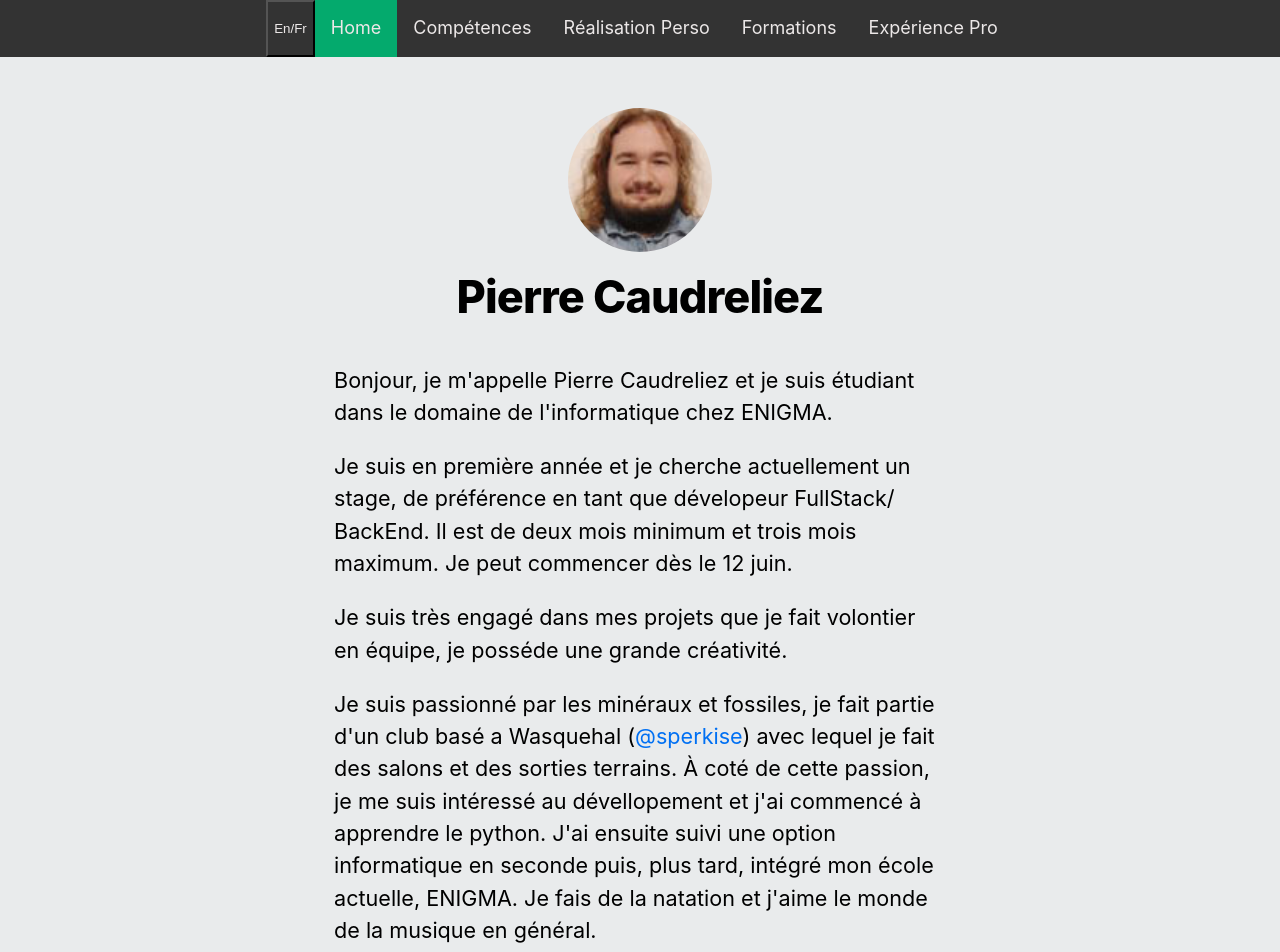
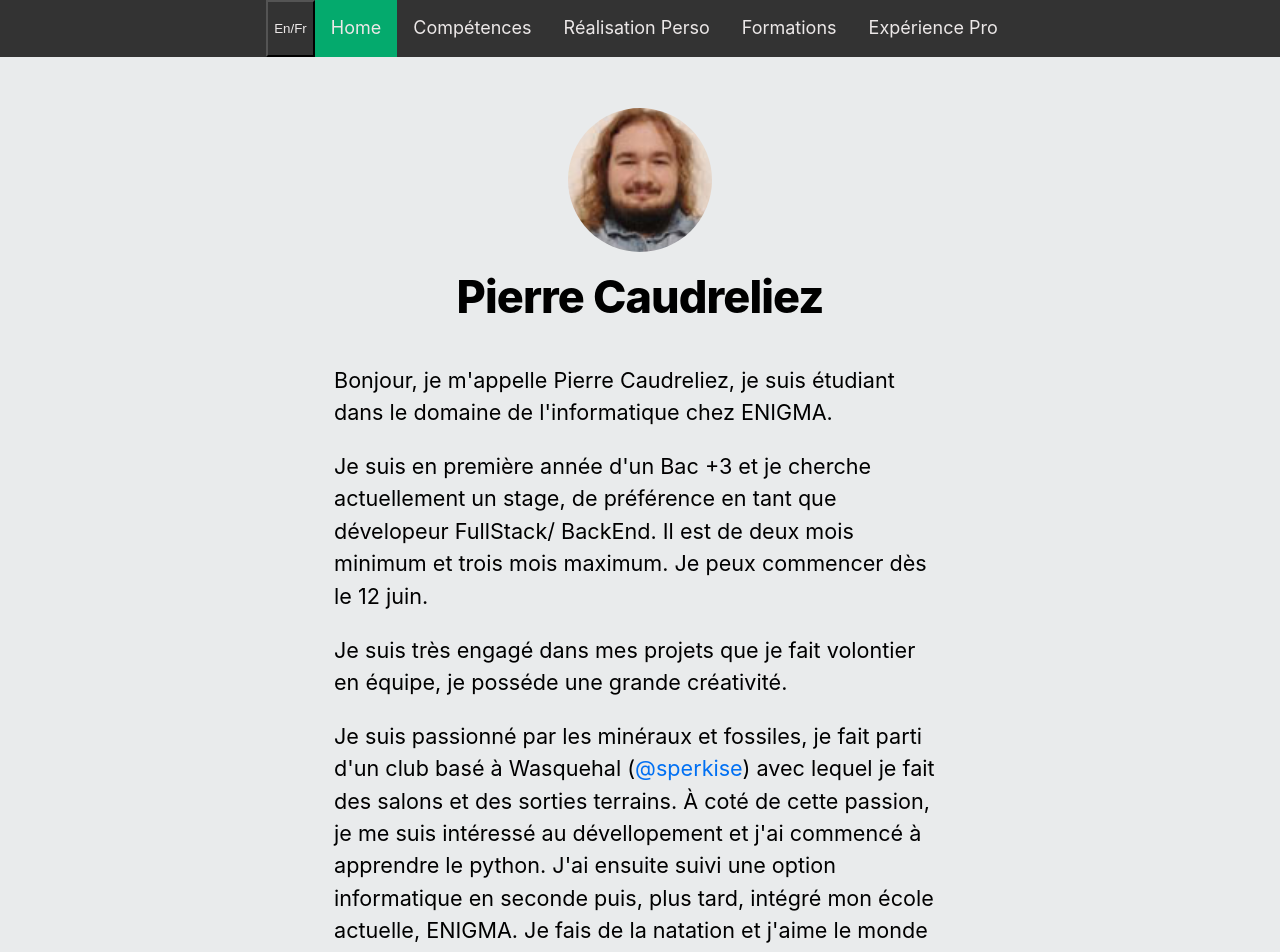
Before and after one commit to Sterbenfr/appNextCV, a Next.js app: page / in a window 1280 px wide. Shown: the top 952 px of the page. Built offline with nearby package versions, Linux system fonts and the light colour scheme.

Commit message:
fix(pages):fixed typos

```diff
--- a/pages/competences.js
+++ b/pages/competences.js
@@ -31,6 +31,7 @@ export default function Home() {
                         <li>Admin système Linux                 <span className={utilStyles.rating}>★ ★ ★ ★ ★</span>     </li>
                         <li>CCNA 2 (cours finis)                <span className={utilStyles.rating}>★ ★ ★ ★ ☆</span>     </li>
                         <li>Admin système Windows               <span className={utilStyles.rating}>★ ★ ★ ★ ☆</span>     </li>
+                        <li>SEO/Web-Marketing                   <span className={utilStyles.rating}>★ ★ ★ ★ ☆</span>     </li>
                         <li>Gestion de Projet                   <span className={utilStyles.rating}>★ ★ ★ ☆ ☆</span>     </li>
 
                     </p>
--- a/pages/formations.js
+++ b/pages/formations.js
@@ -16,13 +16,13 @@ export default function Home() {
                         Lille, France
                     </p>
                     <p className={utilStyles.description}>
-                        Première Année chez ENIGMA
+                        Première année chez ENIGMA
                     </p>
                 </div>
 
                 <div className={utilStyles.cardContainer}>
                     <p className={utilStyles.card}>
-                        Première Année de médecine
+                        Première année de médecine
                     </p>
                     <p className={utilStyles.more}>
                         2021-2022,
@@ -37,7 +37,7 @@ export default function Home() {
 
                 <div className={utilStyles.cardContainer}>
                     <p className={utilStyles.card}>
-                        BAC Spécialité Physique-Chimie et SVT
+                        BAC Spécialités Physique-Chimie et SVT
                     </p>
                     <p className={utilStyles.more}>
                         2020-2021,
--- a/pages/index.js
+++ b/pages/index.js
@@ -7,19 +7,19 @@ export default function Home() {
     <Layout home>
       <section className={utilStyles.headingMd}>
         <p>
-          Bonjour, je m'appelle Pierre Caudreliez et je suis étudiant dans le domaine de l'informatique chez ENIGMA.
+          Bonjour, je m'appelle Pierre Caudreliez, je suis étudiant dans le domaine de l'informatique chez ENIGMA.
         </p>
         <p>
-          Je suis en première année et je cherche actuellement un stage,
+          Je suis en première année d'un Bac +3 et je cherche actuellement un stage,
           de préférence en tant que dévelopeur FullStack/ BackEnd. Il est de deux mois minimum
-          et trois mois maximum. Je peut commencer dès le 12 juin.
+          et trois mois maximum. Je peux commencer dès le 12 juin.
         </p>
         <p>
           Je suis très engagé dans mes projets que je fait volontier en équipe,
           je posséde une grande créativité.
         </p>
         <p>
-          Je suis passionné par les minéraux et fossiles, je fait partie d'un club basé a Wasquehal
+          Je suis passionné par les minéraux et fossiles, je fait parti d'un club basé à Wasquehal
           (<Link target="_blank" href="https://www.instagram.com/sperkise/">@sperkise</Link>)
           avec lequel je fait des salons et des sorties terrains.
           À coté de cette passion, je me suis intéressé au dévellopement et j'ai commencé à apprendre
```
